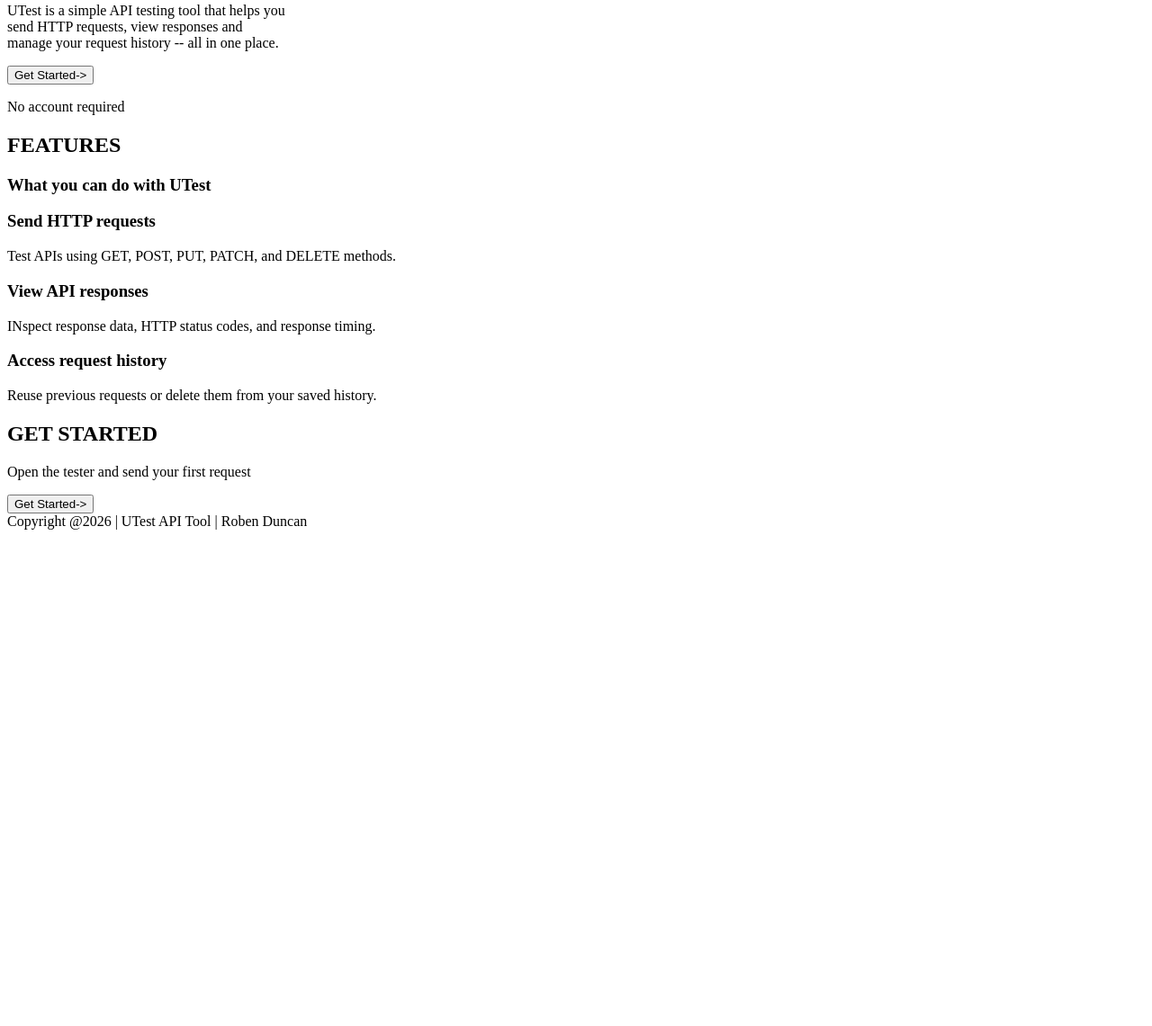
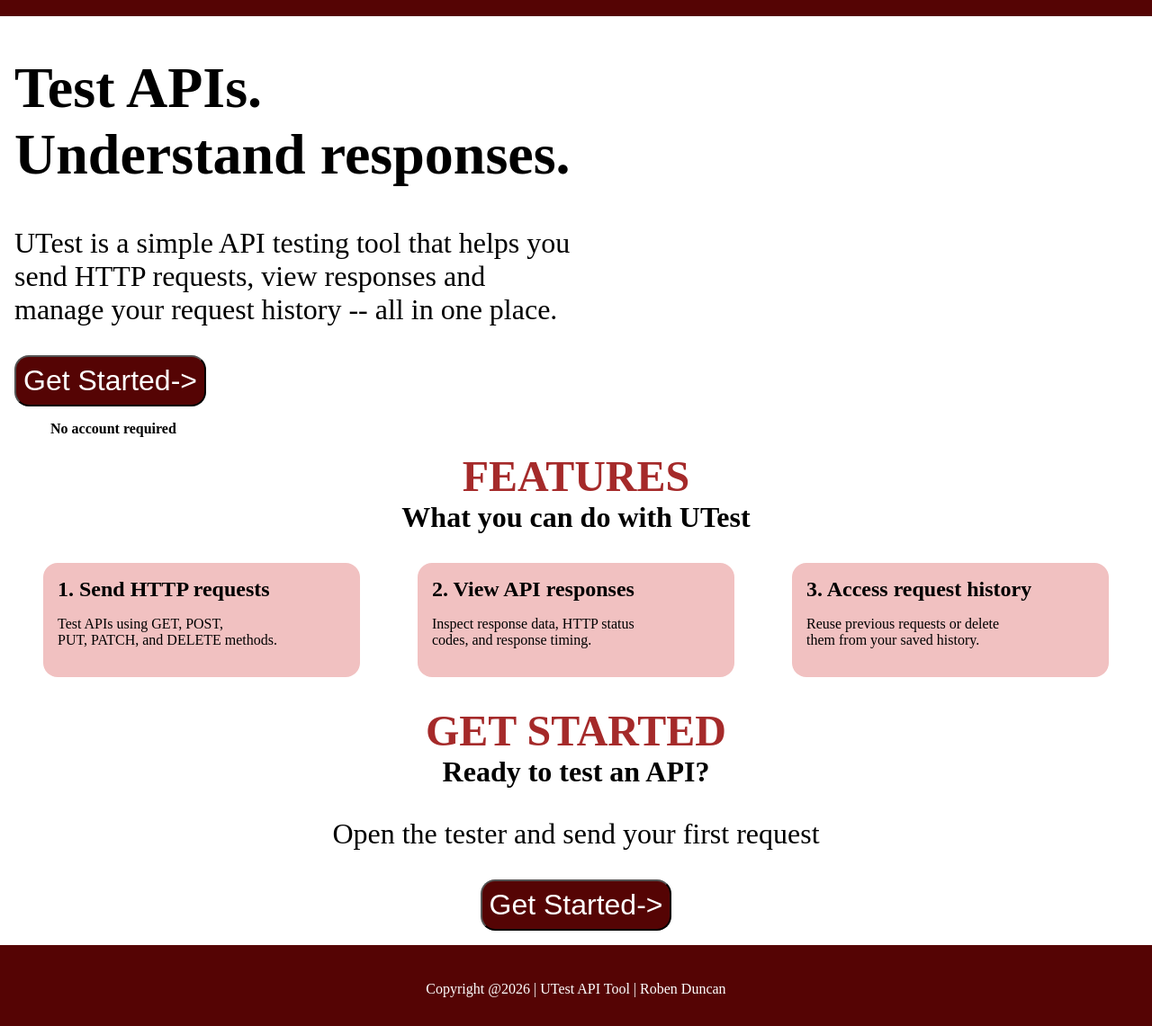
Before and after one commit to KipBellio/UTest-API-Testing-Tool, a plain HTML site: page landing.html in a window 1280 px wide. Shown: the part 101-1242 px from the top of the page at 90% size. Before the commit the page ends 800 px from the top, so only its background shows below. Drawn offline with Linux system fonts and the light colour scheme.

Commit message:
Added footer style

```diff
--- a/css/landing.css
+++ b/css/landing.css
@@ -1,6 +1,11 @@
+body{
+    margin: 0;
+    font-family: ;
+}
 #header{
     display: flex;
     flex-wrap: wrap;
+    padding: 0;
     justify-content: space-between;
     align-items: center;
     background-color: rgb(85, 4, 4);
@@ -8,8 +13,101 @@
 #UTest{
     color: white;
     padding-left: 2rem;
+    font-size: 3rem;
+    padding-left: 1rem;
+}
+span{
+    font-size: 1rem;
 }
 .nav-items a{
     color: white;
     padding-right: 2rem;
+    font-size: 2rem;
 }
+.main{
+    margin: 1rem;
+}
+#test{
+    font-size: 4rem;
+    font-weight: bold;
+}
+#test-para{
+    font-size: 2rem;
+}
+#Get-started{
+    background-color: rgb(85, 4, 4);
+    padding: 0.5rem;
+    color: white;
+    font-size: 2rem;
+    border-radius: 1rem;
+}
+#no-acc{
+    font-size: 1rem;
+    padding-left: 2.5rem;
+    font-weight: bold;
+}
+#features{
+    text-align: center;
+    font-weight: bold;
+    color: brown;
+    font-size: 3rem;
+    margin: 0;
+}
+#featuresp{
+    text-align: center;
+    font-size: 2rem;
+    margin: 0;
+
+}
+.features{
+    display: flex;
+    flex-wrap: wrap;
+}
+.features div{
+    background-color: rgb(241, 193, 193);
+    margin: 2rem;
+    padding: 1rem ;
+    border-radius: 1rem;
+    width: 20rem;
+}
+.features div h3{
+    font-weight: bold;
+    font-size: 1.5rem;
+    margin: 0;
+}
+#gstarted{
+    text-align: center;
+    font-weight: bold;
+    color: brown;
+    font-size: 3rem;
+    margin: 0;
+}
+#ready{
+    text-align: center;
+    font-size: 2rem;
+    margin: 0;
+}
+#open{
+    text-align: center;
+    font-size: 2rem;
+    margin: 1;
+}
+#btn{
+    background-color: rgb(85, 4, 4);
+    padding: 0.5rem;
+    color: white;
+    font-size: 2rem;
+    border-radius: 1rem;
+    display: block;
+    margin: 1rem auto;
+}
+#footer{
+    background-color: rgb(85, 4, 4);
+    padding-top: 2.5rem;
+}
+#Copyright{
+    display: flex;
+    justify-content: center;
+    color: white;
+    padding-bottom: 2rem;
+}
--- a/landing.html
+++ b/landing.html
@@ -7,39 +7,40 @@
     </head>
     <body>
         <header id="header">
-            <h1 id="UTest">UTest | API Testing Tool</h1>
+            <h1 id="UTest">UTest | <span>API Testing Tool</span></h1>
            <nav class="nav-items">
             <a href="#tool.html">Get Started-></a>
            </nav>
         </header>
         <main class="main">
-            <P>UTest is a simple API testing tool that helps you <br> send HTTP requests, view responses and <br>manage your request history -- all in one place.</p>
+            <h1 id="test">Test APIs. <br> Understand responses.</h1>
+            <P id="test-para">UTest is a simple API testing tool that helps you <br> send HTTP requests, view responses and <br>manage your request history -- all in one place.</p>
             <button id="Get-started">Get Started-></button>
             <p id="no-acc">No account required</p>
-         </section>
             <h2 id="features">FEATURES</h2>
-            <h3 >What you can do with UTest</h3>
+            <h3 id="featuresp">What you can do with UTest</h3>
             <section class="features">
             <div>
-                <h3>Send HTTP requests</h3>
-                <p>Test APIs using GET, POST, PUT, PATCH, and DELETE methods.</p>
+                <h3>1. Send HTTP requests</h3>
+                <p>Test APIs using GET, POST, <br> PUT, PATCH, and DELETE methods.</p>
             </div>
             <div>
-                <h3>View API responses</h3>
-                <p>INspect response data, HTTP status codes, and response timing.</p>
+                <h3>2. View API responses</h3>
+                <p>Inspect response data, HTTP status <br>codes, and response timing.</p>
             </div>
             <div>
-                <h3>Access request history</h3>
-                <p>Reuse previous requests or delete them from your saved history.</p>
+                <h3>3. Access request history</h3>
+                <p>Reuse previous requests or delete <br>them from your saved history.</p>
             </div>
             </section>
-            <h2>GET STARTED</h2>
-            <p>Open the tester and send your first request</p>
-            <button>Get Started-></button>
+            <h2 id="gstarted">GET STARTED</h2>
+            <h4 id="ready">Ready to test an API?</h4>
+            <p id="open">Open the tester and send your first request</p>
+            <button id="btn">Get Started-></button>
         </main>
-        <footer>
-            <div>
-                Copyright @2026 | UTest API Tool | Roben Duncan
+        <footer id="footer">
+            <div id="Copyright">
+               Copyright @2026 | UTest API Tool | Roben Duncan
             </div>
         </footer>
     </body>
```
